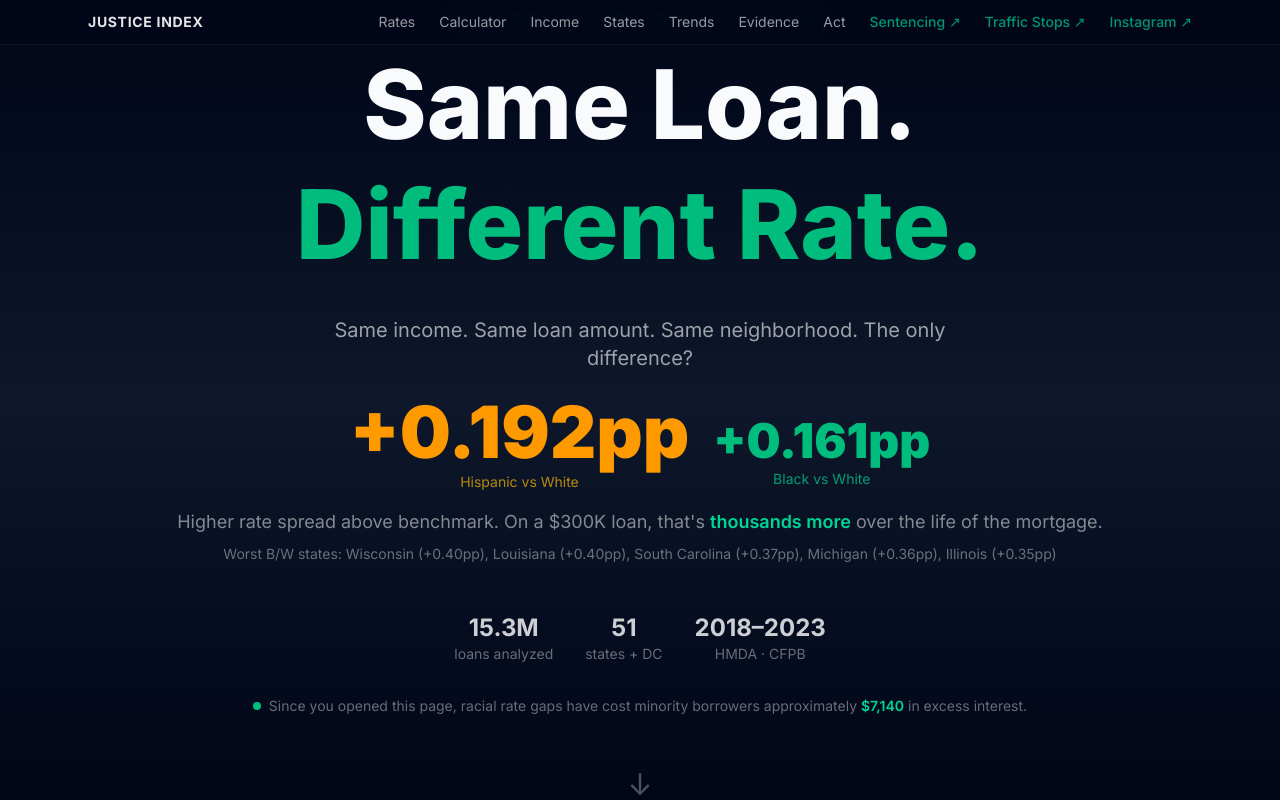
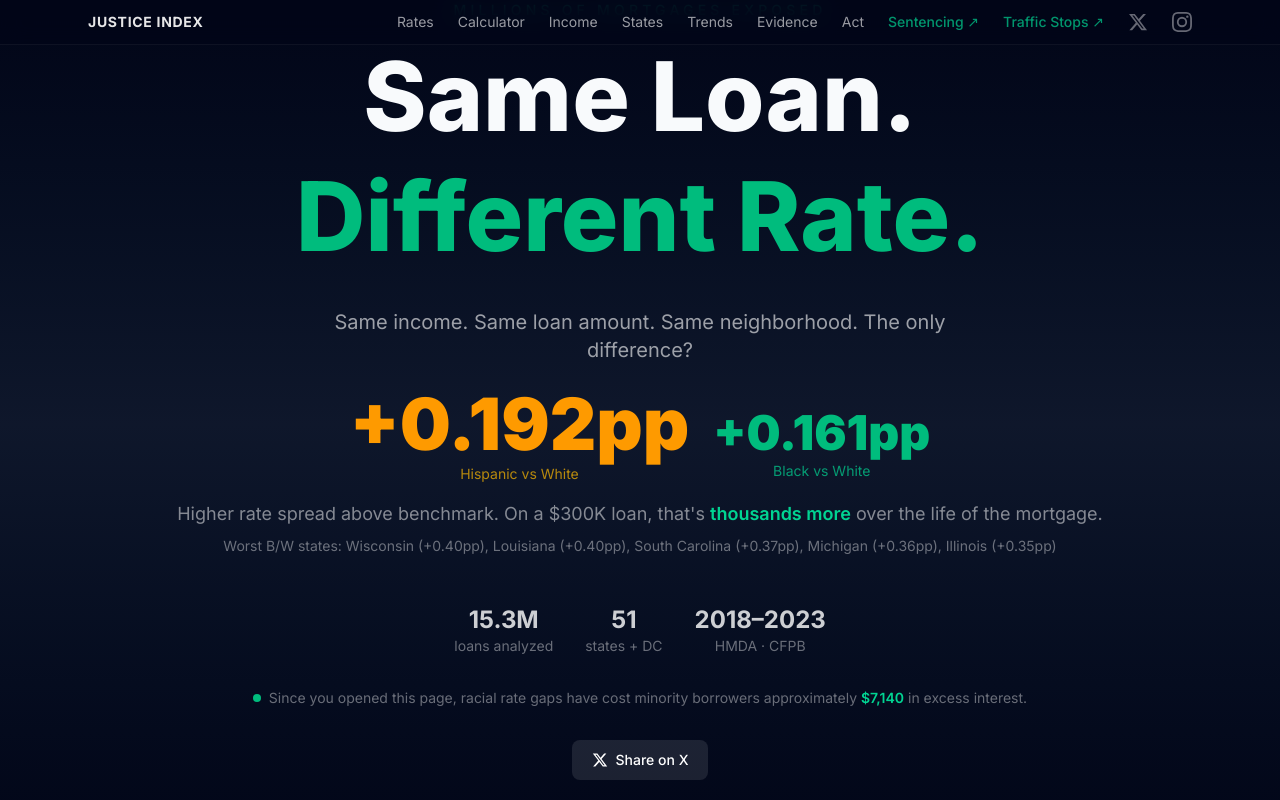
Before and after one commit to brunobossgang/same-loan, a Next.js app in the folder web/: page / in a window 1280 px wide. Shown: the top 800 px of the page. Built offline with nearby package versions, Linux system fonts and the light colour scheme.

Commit message:
Add social links, share buttons, and follow CTA

```diff
--- a/web/src/components/About.tsx
+++ b/web/src/components/About.tsx
@@ -89,7 +89,16 @@
           <a href="https://samestopdifferentoutcome.org" className="hover:text-white/50 transition">Same Stop</a>
           <a href="https://samecrimedifferenttime.org" className="hover:text-white/50 transition">Same Crime</a>
           <a href="https://github.com/brunobossgang/same-loan" target="_blank" rel="noopener noreferrer" className="hover:text-white/50 transition">GitHub</a>
-          <a href="https://instagram.com/justiceindex" target="_blank" rel="noopener noreferrer" className="hover:text-white/50 transition">Instagram</a>
+        </div>
+        <div className="flex flex-wrap justify-center gap-6 mt-2">
+          <a href="https://x.com/Justice_Index" target="_blank" rel="noopener noreferrer" className="inline-flex items-center gap-1.5 hover:text-white/50 transition">
+            <svg className="w-4 h-4" fill="currentColor" viewBox="0 0 24 24"><path d="M18.244 2.25h3.308l-7.227 8.26 8.502 11.24H16.17l-5.214-6.817L4.99 21.75H1.68l7.73-8.835L1.254 2.25H8.08l4.713 6.231zm-1.161 17.52h1.833L7.084 4.126H5.117z"/></svg>
+            @Justice_Index on Twitter
+          </a>
+          <a href="https://instagram.com/justiceindex" target="_blank" rel="noopener noreferrer" className="inline-flex items-center gap-1.5 hover:text-white/50 transition">
+            <svg className="w-4 h-4" fill="currentColor" viewBox="0 0 24 24"><path d="M12 2.163c3.204 0 3.584.012 4.85.07 3.252.148 4.771 1.691 4.919 4.919.058 1.265.069 1.645.069 4.849 0 3.205-.012 3.584-.069 4.849-.149 3.225-1.664 4.771-4.919 4.919-1.266.058-1.644.07-4.85.07-3.204 0-3.584-.012-4.849-.07-3.26-.149-4.771-1.699-4.919-4.92-.058-1.265-.07-1.644-.07-4.849 0-3.204.013-3.583.07-4.849.149-3.227 1.664-4.771 4.919-4.919 1.266-.057 1.645-.069 4.849-.069zM12 0C8.741 0 8.333.014 7.053.072 2.695.272.273 2.69.073 7.052.014 8.333 0 8.741 0 12c0 3.259.014 3.668.072 4.948.2 4.358 2.618 6.78 6.98 6.98C8.333 23.986 8.741 24 12 24c3.259 0 3.668-.014 4.948-.072 4.354-.2 6.782-2.618 6.979-6.98.059-1.28.073-1.689.073-4.948 0-3.259-.014-3.667-.072-4.947-.196-4.354-2.617-6.78-6.979-6.98C15.668.014 15.259 0 12 0zm0 5.838a6.162 6.162 0 100 12.324 6.162 6.162 0 000-12.324zM12 16a4 4 0 110-8 4 4 0 010 8zm6.406-11.845a1.44 1.44 0 100 2.881 1.44 1.44 0 000-2.881z"/></svg>
+            @justiceindex on Instagram
+          </a>
         </div>
         <p>© 2026 Justice Index</p>
       </div>
--- a/web/src/components/Hero.tsx
+++ b/web/src/components/Hero.tsx
@@ -120,8 +120,20 @@
 
         <CostTicker />
 
+        <div className="mt-8">
+          <a
+            href={`https://twitter.com/intent/tweet?text=${encodeURIComponent("After controlling for income, LTV & DTI — Black borrowers still pay more. 15.3M mortgages exposed. sameloandifferentrate.org via @Justice_Index")}`}
+            target="_blank"
+            rel="noopener noreferrer"
+            className="inline-flex items-center gap-2 rounded-lg bg-white/10 hover:bg-white/20 px-5 py-2.5 text-sm font-medium text-white transition"
+          >
+            <svg className="w-4 h-4" fill="currentColor" viewBox="0 0 24 24"><path d="M18.244 2.25h3.308l-7.227 8.26 8.502 11.24H16.17l-5.214-6.817L4.99 21.75H1.68l7.73-8.835L1.254 2.25H8.08l4.713 6.231zm-1.161 17.52h1.833L7.084 4.126H5.117z"/></svg>
+            Share on X
+          </a>
+        </div>
+
         <motion.div
-          className="mt-10"
+          className="mt-8"
           animate={{ y: [0, 10, 0] }}
           transition={{ repeat: Infinity, duration: 2 }}
         >
--- a/web/src/components/Nav.tsx
+++ b/web/src/components/Nav.tsx
@@ -60,12 +60,22 @@
             Traffic Stops ↗
           </a>
           <a
+            href="https://x.com/Justice_Index"
+            target="_blank"
+            rel="noopener noreferrer"
+            className="text-white/40 hover:text-white transition-colors"
+            aria-label="Twitter/X"
+          >
+            <svg className="w-5 h-5" fill="currentColor" viewBox="0 0 24 24"><path d="M18.244 2.25h3.308l-7.227 8.26 8.502 11.24H16.17l-5.214-6.817L4.99 21.75H1.68l7.73-8.835L1.254 2.25H8.08l4.713 6.231zm-1.161 17.52h1.833L7.084 4.126H5.117z"/></svg>
+          </a>
+          <a
             href="https://instagram.com/justiceindex"
             target="_blank"
             rel="noopener noreferrer"
-            className="text-sm text-emerald-400/70 hover:text-emerald-400 transition-colors font-medium"
+            className="text-white/40 hover:text-white transition-colors"
+            aria-label="Instagram"
           >
-            Instagram ↗
+            <svg className="w-5 h-5" fill="currentColor" viewBox="0 0 24 24"><path d="M12 2.163c3.204 0 3.584.012 4.85.07 3.252.148 4.771 1.691 4.919 4.919.058 1.265.069 1.645.069 4.849 0 3.205-.012 3.584-.069 4.849-.149 3.225-1.664 4.771-4.919 4.919-1.266.058-1.644.07-4.85.07-3.204 0-3.584-.012-4.849-.07-3.26-.149-4.771-1.699-4.919-4.92-.058-1.265-.07-1.644-.07-4.849 0-3.204.013-3.583.07-4.849.149-3.227 1.664-4.771 4.919-4.919 1.266-.057 1.645-.069 4.849-.069zM12 0C8.741 0 8.333.014 7.053.072 2.695.272.273 2.69.073 7.052.014 8.333 0 8.741 0 12c0 3.259.014 3.668.072 4.948.2 4.358 2.618 6.78 6.98 6.98C8.333 23.986 8.741 24 12 24c3.259 0 3.668-.014 4.948-.072 4.354-.2 6.782-2.618 6.979-6.98.059-1.28.073-1.689.073-4.948 0-3.259-.014-3.667-.072-4.947-.196-4.354-2.617-6.78-6.979-6.98C15.668.014 15.259 0 12 0zm0 5.838a6.162 6.162 0 100 12.324 6.162 6.162 0 000-12.324zM12 16a4 4 0 110-8 4 4 0 010 8zm6.406-11.845a1.44 1.44 0 100 2.881 1.44 1.44 0 000-2.881z"/></svg>
           </a>
         </div>
       </div>
--- a/web/src/components/TakeAction.tsx
+++ b/web/src/components/TakeAction.tsx
@@ -4,7 +4,7 @@
 import Section from "./Section";
 
 const SHARE_URL = "https://sameloandifferentrate.org";
-const SHARE_TEXT = "Same income. Same loan. Different rate. Black and Hispanic borrowers pay more for mortgages — and the data proves it.";
+const SHARE_TEXT = "After controlling for income, LTV & DTI — Black borrowers still pay more. 15.3M mortgages exposed. sameloandifferentrate.org via @Justice_Index";
 
 const orgs = [
   { name: "National Fair Housing Alliance", url: "https://nationalfairhousing.org" },
@@ -52,6 +52,24 @@
         </div>
       </div>
 
+      {/* Follow CTA */}
+      <div className="mt-8">
+        <h3 className="text-lg font-semibold text-white/80">Follow the Investigation</h3>
+        <p className="mt-2 text-sm text-white/50">New data, updates, and analysis from Justice Index.</p>
+        <div className="mt-4 flex flex-wrap gap-3">
+          <a href="https://x.com/Justice_Index" target="_blank" rel="noopener noreferrer"
+            className="inline-flex items-center gap-2 px-4 py-2 bg-slate-800 hover:bg-slate-700 border border-white/10 rounded-lg text-sm text-white/80 hover:text-white transition-colors">
+            <svg className="w-4 h-4" fill="currentColor" viewBox="0 0 24 24"><path d="M18.244 2.25h3.308l-7.227 8.26 8.502 11.24H16.17l-5.214-6.817L4.99 21.75H1.68l7.73-8.835L1.254 2.25H8.08l4.713 6.231zm-1.161 17.52h1.833L7.084 4.126H5.117z"/></svg>
+            @Justice_Index on X
+          </a>
+          <a href="https://instagram.com/justiceindex" target="_blank" rel="noopener noreferrer"
+            className="inline-flex items-center gap-2 px-4 py-2 bg-slate-800 hover:bg-slate-700 border border-white/10 rounded-lg text-sm text-white/80 hover:text-white transition-colors">
+            <svg className="w-4 h-4" fill="currentColor" viewBox="0 0 24 24"><path d="M12 2.163c3.204 0 3.584.012 4.85.07 3.252.148 4.771 1.691 4.919 4.919.058 1.265.069 1.645.069 4.849 0 3.205-.012 3.584-.069 4.849-.149 3.225-1.664 4.771-4.919 4.919-1.266.058-1.644.07-4.85.07-3.204 0-3.584-.012-4.849-.07-3.26-.149-4.771-1.699-4.919-4.92-.058-1.265-.07-1.644-.07-4.849 0-3.204.013-3.583.07-4.849.149-3.227 1.664-4.771 4.919-4.919 1.266-.057 1.645-.069 4.849-.069zM12 0C8.741 0 8.333.014 7.053.072 2.695.272.273 2.69.073 7.052.014 8.333 0 8.741 0 12c0 3.259.014 3.668.072 4.948.2 4.358 2.618 6.78 6.98 6.98C8.333 23.986 8.741 24 12 24c3.259 0 3.668-.014 4.948-.072 4.354-.2 6.782-2.618 6.979-6.98.059-1.28.073-1.689.073-4.948 0-3.259-.014-3.667-.072-4.947-.196-4.354-2.617-6.78-6.979-6.98C15.668.014 15.259 0 12 0zm0 5.838a6.162 6.162 0 100 12.324 6.162 6.162 0 000-12.324zM12 16a4 4 0 110-8 4 4 0 010 8zm6.406-11.845a1.44 1.44 0 100 2.881 1.44 1.44 0 000-2.881z"/></svg>
+            @justiceindex on Instagram
+          </a>
+        </div>
+      </div>
+
       <div className="mt-8">
         <h3 className="text-lg font-semibold text-white/80">Know Your Rights</h3>
         <div className="mt-4 grid gap-4 sm:grid-cols-2">
```
